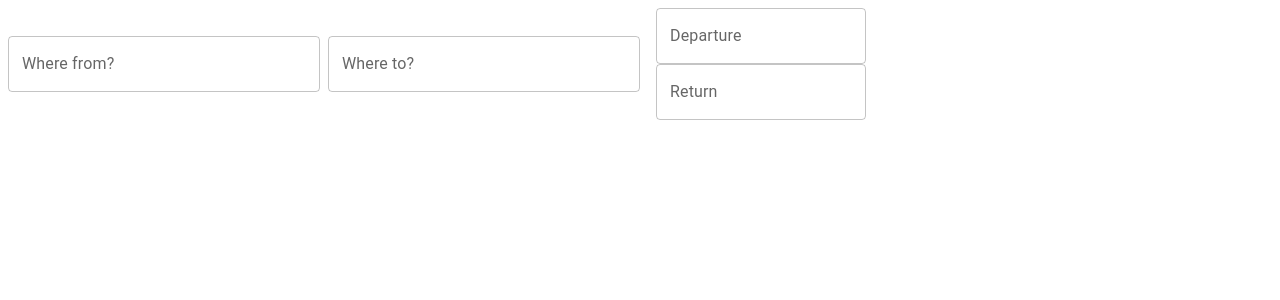
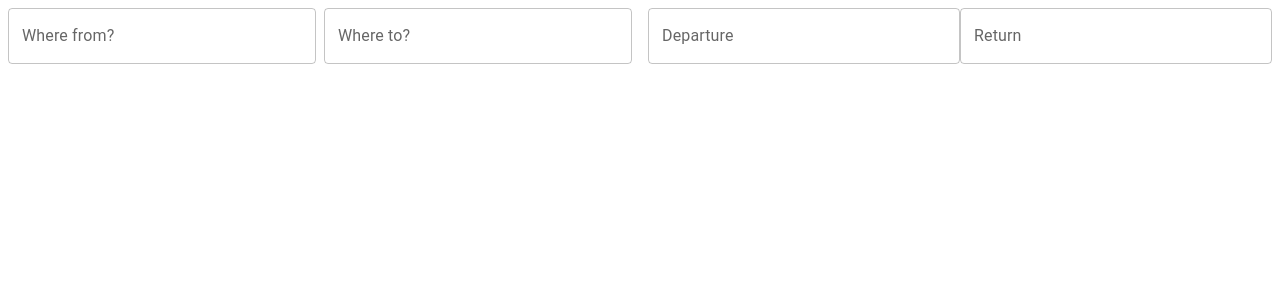
Before and after one commit to HIJOdelIDANII/Google-Flights-Clone, a React (Vite) app: page / in a window 1280 px wide. Shown: the top 300 px of the page. Built offline with nearby package versions, Linux system fonts and the light colour scheme; some icons are missing.

Commit message:
search form basic ui

```diff
--- a/src/components/search/DateSelector.tsx
+++ b/src/components/search/DateSelector.tsx
@@ -3,21 +3,29 @@ import { LocalizationProvider } from "@mui/x-date-pickers/LocalizationProvider";
 import { AdapterDayjs } from "@mui/x-date-pickers/AdapterDayjs";
 import { DateField } from "@mui/x-date-pickers/DateField";
 import Stack from "@mui/material/Stack";
-const styles = {};
+import { StackCommonStyles } from "./commonStyles";
+const styles = {
+  Stack: {
+    ...StackCommonStyles,
+  },
+  DateFields: {
+    sx: {
+      flex: 1,
+    },
+  },
+};
 
 export const DateSelector = () => {
   return (
     <LocalizationProvider dateAdapter={AdapterDayjs}>
-      <Stack>
+      <Stack {...styles.Stack}>
         <DateField
+          {...styles.DateFields}
           label="Departure"
           //defaultValue={dayjs()}
           format="LL"
         />
-        <DateField
-          label="Return"
-          format="LL"
-        />
+        <DateField {...styles.DateFields} label="Return" format="LL" />
       </Stack>
     </LocalizationProvider>
   );
--- a/src/components/search/FlightSearchForm.tsx
+++ b/src/components/search/FlightSearchForm.tsx
@@ -7,6 +7,7 @@ const styles = {
     direction: { xs: "column", md: "row" } as const,
     alignItems: "center" as const,
     spacing: 2,
+    width: {xs: "100%"}
   },
 };
 
--- a/src/components/search/LocationSelector.tsx
+++ b/src/components/search/LocationSelector.tsx
@@ -4,13 +4,14 @@ import Autocomplete from "@mui/material/Autocomplete";
 import IconButton from "@mui/material/IconButton";
 import SwapHorizIcon from "@mui/icons-material/SwapHoriz";
 import { Top50Airports } from "../../data/airports";
+import { StackCommonStyles } from "./commonStyles";
 
 const styles = {
 
   Stack: {
-    spacing: 0,
-    sx: { width: { xs: "100%", md: "50%" } },
-    alignItems: "center",
+    ...{
+      ...StackCommonStyles,
+    },
   },
   Autocomplete: {
     sx: { flex: 1 },
@@ -51,7 +52,7 @@ const styles = {
 
 export const LocationSelector = () => {
   return (
-    <Stack {...styles.Stack} direction="row">
+    <Stack {...styles.Stack}>
       <Autocomplete
         {...styles.Autocomplete}
         freeSolo
--- /dev/null
+++ b/src/components/search/commonStyles.ts
@@ -0,0 +1,6 @@
+export const StackCommonStyles = {
+  spacing: 0,
+  sx: { width: { xs: "100%", md: "50%" } },
+  alignItems: "center",
+  direction: "row" as const,
+};
```
